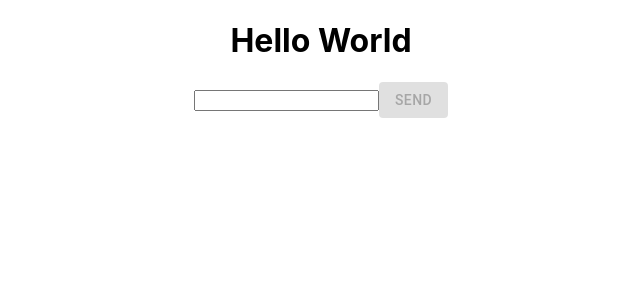
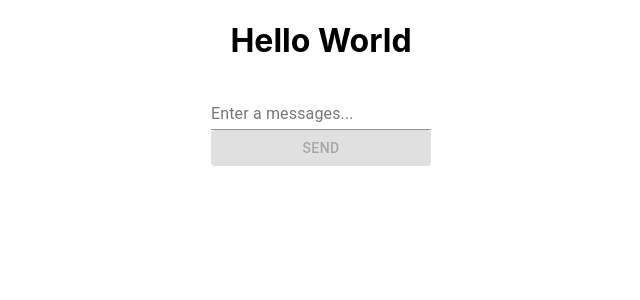
Before and after one commit to t-shinkai00/Facebook-Messanger, a React (Create React App) app: page / in a window 1280 px wide. Shown: the top 300 px of the page, without its empty margins (319-959 px from the left). Built offline with nearby package versions, Linux system fonts and the light colour scheme.

Commit message:
add material-ui

```diff
--- a/src/App.js
+++ b/src/App.js
@@ -1,6 +1,7 @@
 import React, { useState } from "react";
 import "./App.css";
-import { Button } from "@material-ui/core";
+import { Button, Input, InputLabel } from "@material-ui/core";
+import FormControl from "@material-ui/core/FormControl";
 
 function App() {
   const [input, setInput] = useState("");
@@ -18,7 +19,9 @@ function App() {
       <h1>Hello World</h1>
 
       <form>
-        <input onChange={(e) => setInput(e.target.value)} value={input} />
+        <FormControl>
+          <InputLabel>Enter a messages...</InputLabel>
+          <Input onChange={(e) => setInput(e.target.value)} value={input} />
           <Button
             disabled={!input}
             variant="contained"
@@ -28,6 +31,7 @@ function App() {
           >
             Send
           </Button>
+        </FormControl>
       </form>
 
       {/* messages themselves */}
```
Lines whose indentation alone changed are shown as unchanged.
